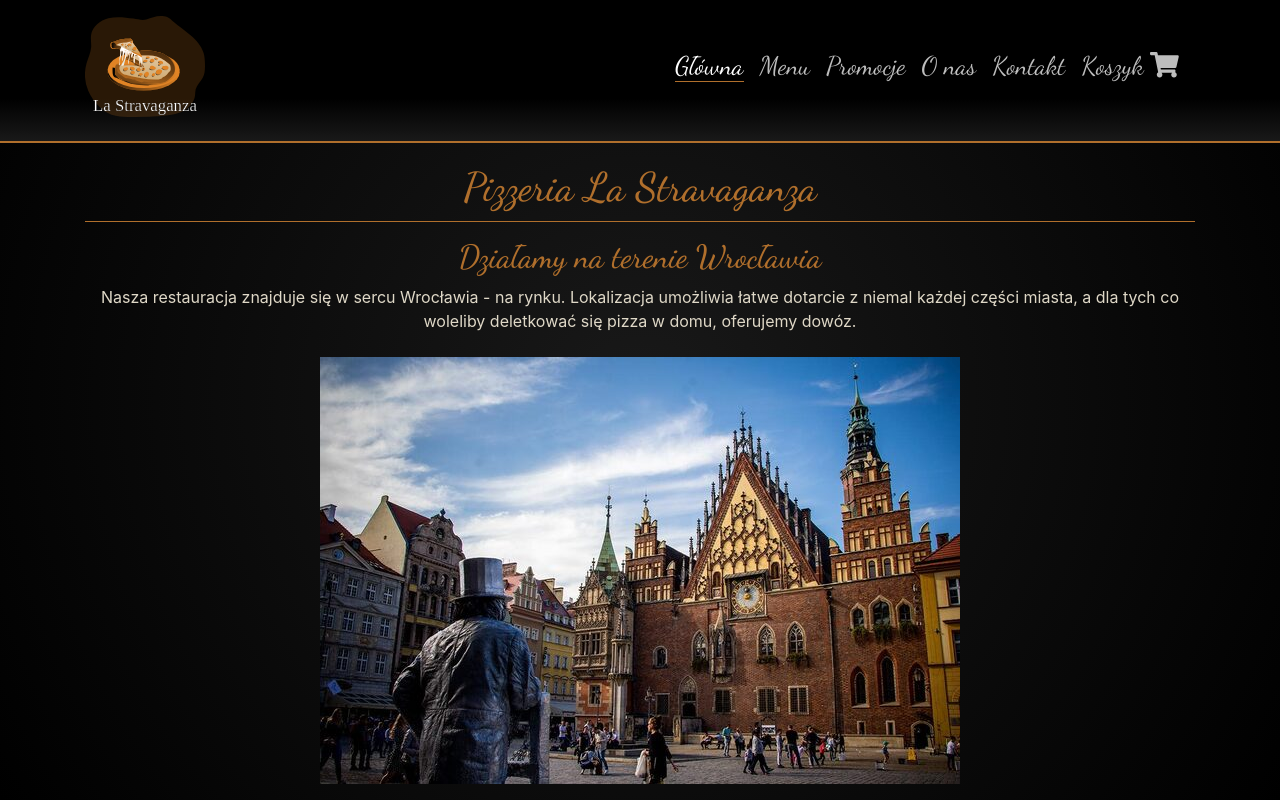
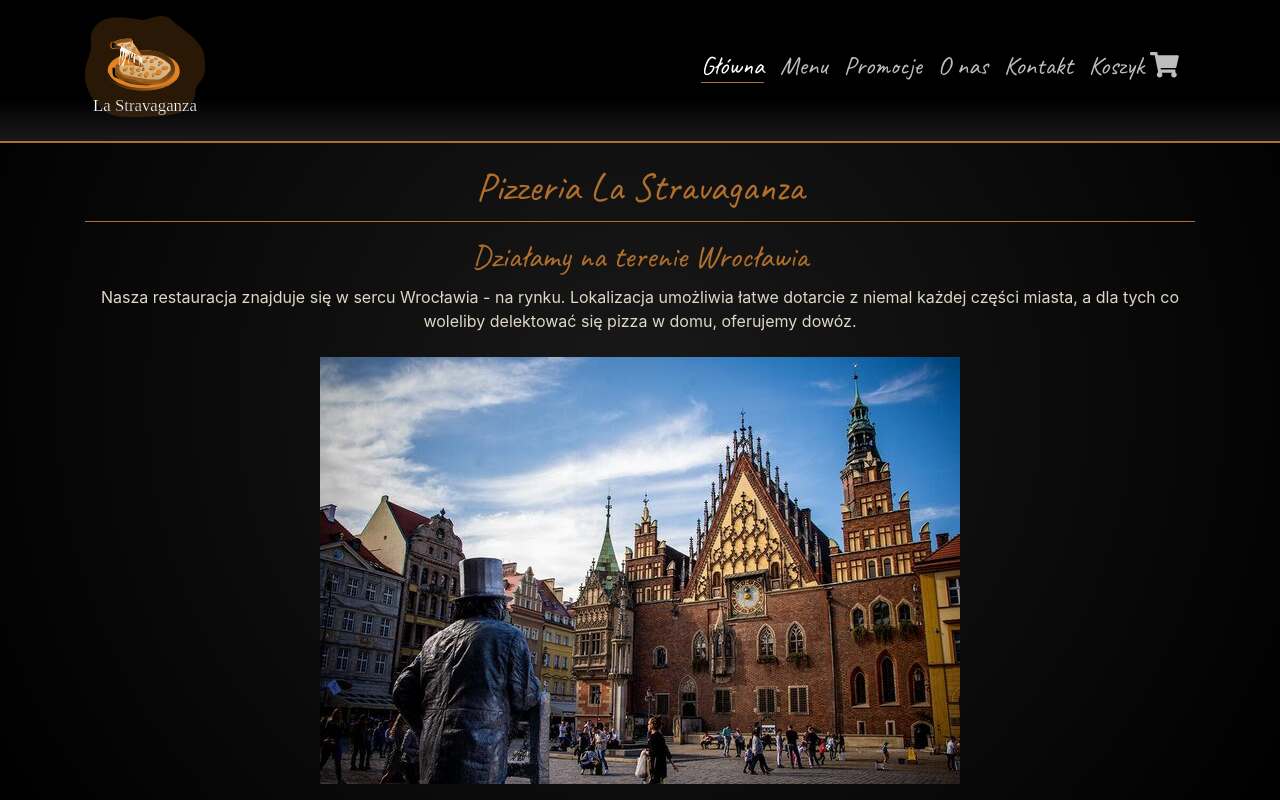
Before and after one commit to sebastian-mscisz/LaStravaganza-Project, a React app: page /#/ in a window 1280 px wide. Shown: the top 800 px of the page. Built offline with nearby package versions, Linux system fonts and the light colour scheme.

Commit message:
Changed font to one that supports polish language, cleared leftovered console logs, published again in gh pages

```diff
--- a/package.json
+++ b/package.json
@@ -38,6 +38,7 @@
     "@fortawesome/fontawesome-free": "^5.14.0",
     "bootstrap": "^4.5.1",
     "file-loader": "^6.0.0",
+    "fontsource-caveat": "^3.0.9",
     "gh-pages": "^3.1.0",
     "jquery": "^3.5.1",
     "popper.js": "^1.14.3",
@@ -47,7 +48,6 @@
     "react-loader-spinner": "^3.1.14",
     "react-number-format": "^4.4.1",
     "react-router-dom": "^5.2.0",
-    "react-transition-group": "^4.4.1",
-    "typeface-dancing-script": "^1.1.4"
+    "react-transition-group": "^4.4.1"
   }
 }
--- a/src/components/content/HomeContent.js
+++ b/src/components/content/HomeContent.js
@@ -26,7 +26,7 @@ const HomeContent = () => {
             <p>
               Nasza restauracja znajduje się w sercu Wrocławia - na rynku.
               Lokalizacja umożliwia łatwe dotarcie z niemal każdej części
-              miasta, a dla tych co woleliby deletkować się pizza w domu,
+              miasta, a dla tych co woleliby delektować się pizza w domu,
               oferujemy dowóz.
             </p>
             <img
--- a/src/components/index.js
+++ b/src/components/index.js
@@ -6,6 +6,5 @@ import "bootstrap/dist/js/bootstrap";
 import "@fortawesome/fontawesome-free/js/all.js";
 import "@fortawesome/fontawesome-free/css/all.css";
 import "../sass/index.scss";
-import "typeface-dancing-script";
-
+import "fontsource-caveat";
 ReactDOM.render(<App />, document.getElementById("root"));
--- a/src/components/layouts/Logo.js
+++ b/src/components/layouts/Logo.js
@@ -2,7 +2,6 @@ import React from "react";
 import image from "../../assets/images/logo.svg";
 
 const Logo = () => {
-  console.log(image);
   return (
     <p className="navbar-brand">
       <img src={image} />
--- a/src/components/pages/BasketPage.js
+++ b/src/components/pages/BasketPage.js
@@ -117,9 +117,6 @@ class BasketPage extends Component {
       });
     }
   };
-  componentDidUpdate() {
-    // console.log(this.state.userInfo);
-  }
   formValidation = () => {
     let name = false;
     let address = false;
--- a/src/sass/_basket.scss
+++ b/src/sass/_basket.scss
@@ -22,7 +22,7 @@
 }
 .basketOrder {
   color: $secondary;
-  font-family: "Dancing Script", Times, serif;
+  font-family: "Caveat", Times, serif;
   font-size: 1.6em;
   font-weight: 900;
 }
--- a/src/sass/_header.scss
+++ b/src/sass/_header.scss
@@ -14,7 +14,7 @@ nav {
   }
   li {
     font-size: 1.6em;
-    font-family: "Dancing Script", Times, serif;
+    font-family: "Caveat", Times, serif;
     font-weight: 300;
     color: $quatro;
   }
--- a/src/sass/_typography.scss
+++ b/src/sass/_typography.scss
@@ -21,7 +21,7 @@ h2,
 h3,
 h4 {
   color: $secondary;
-  font-family: "Dancing Script", Times, serif;
+  font-family: "Caveat", Times, serif;
 }
 .svgLogo {
   fill: red;
```
